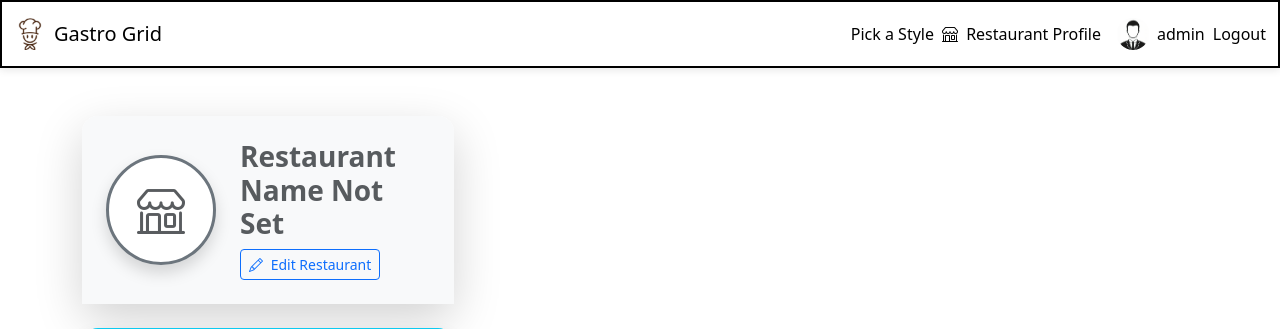
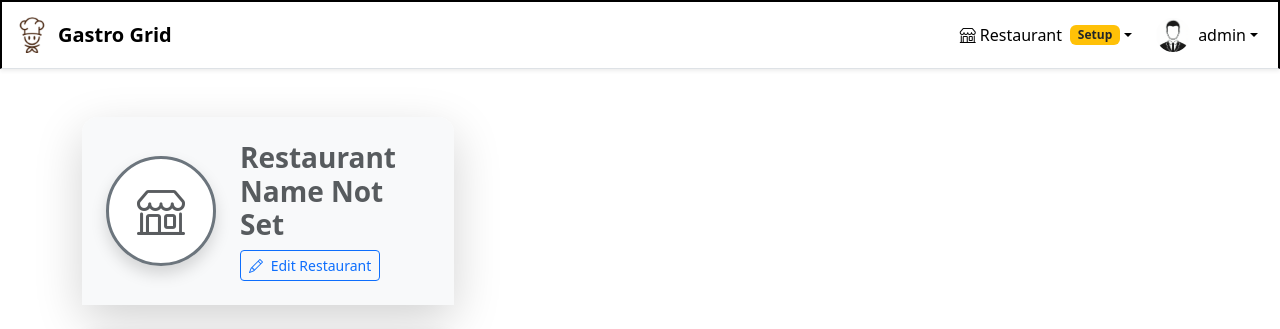
Before and after one commit to ZMegX/page_builder, a Django app: page /create/ in a window 1280 px wide. Shown: the top 329 px of the page. Run offline with Django 5.2, Linux system fonts and the light colour scheme; a user stored in the database is signed in; data comes from the database, SQL or seed files in the repository.

Commit message:
django notificatiions message added

```diff
--- a/users/templates/base.html
+++ b/users/templates/base.html
@@ -10,83 +10,162 @@
     <link rel="icon" type="image/x-icon" href="{% static 'favicon.ico' %}">
 </head>
 <body>
-    <nav class="navbar navbar-expand-lg navbar-light bg-light mb-4">
+    <nav class="navbar navbar-expand-lg navbar-light bg-white border-bottom shadow-sm mb-4">
       <div class="container-fluid">
-        <!-- Brand / Logo -->
-        <a class="navbar-brand d-flex align-items-center" href="{% url 'home' %}">
-          <img src="{% static 'favicon.ico' %}" alt="Logo" style="height: 32px;" class="d-inline-block align-text-top me-2">
-          Gastro Grid
+        <!-- Logo -->
+        <a class="navbar-brand d-flex align-items-center fw-semibold" href="{% url 'home' %}">
+          <img src="{% static 'favicon.ico' %}" alt="Logo" class="me-2" style="height:36px; width:auto;">
+          <span>Gastro Grid</span>
+          {% if user.is_authenticated and user.profile.restaurant_details %}
+            <span class="badge bg-success ms-2 d-none d-md-inline">Owner</span>
+          {% endif %}
         </a>
-        <!-- Hamburger for mobile -->
-        <button class="navbar-toggler" type="button" data-bs-toggle="collapse" data-bs-target="#navbarContent"
-            aria-controls="navbarContent" aria-expanded="false" aria-label="Toggle navigation">
+        <!-- Toggler -->
+        <button class="navbar-toggler" type="button" data-bs-toggle="collapse" data-bs-target="#mainNav"
+                aria-controls="mainNav" aria-expanded="false" aria-label="Toggle navigation">
           <span class="navbar-toggler-icon"></span>
         </button>
-        <!-- Navbar links -->
-        <div class="collapse navbar-collapse" id="navbarContent">
-          <ul class="navbar-nav ms-auto align-items-center">
+        <!-- Main Nav -->
+        <div class="collapse navbar-collapse" id="mainNav">
+          <ul class="navbar-nav ms-auto align-items-lg-center">
             {% if user.is_authenticated %}
-            <li class="nav-item ms-2">
-              <a href="{% url 'page_builder_app_create_page:builder_home' %}" class="nav-link btn btn-link p-0 border-0 bg-transparent">
-                Pick a Style
+              {% with has_restaurant=user.profile.restaurant_details %}
+                <!-- Restaurant (Profile / Site / Style) -->
+                <li class="nav-item dropdown">
+                  <a class="nav-link dropdown-toggle d-flex align-items-center {% if request.resolver_match.url_name in 'restaurant_profile builder_home' %}active{% endif %}"
+                    href="#" id="restaurantDropdown" role="button" data-bs-toggle="dropdown" aria-expanded="false">
+                    <i class="bi bi-shop me-1"></i>
+                    Restaurant
+                    {% if not has_restaurant %}
+                      <span class="badge bg-warning text-dark ms-2">Setup</span>
+                    {% endif %}
+                  </a>
+                  <ul class="dropdown-menu dropdown-menu-end" aria-labelledby="restaurantDropdown">
+                    <li>
+                      <a class="dropdown-item {% if request.resolver_match.url_name == 'restaurant_profile' %}active{% endif %}"
+                        href="{% url 'restaurant_profile' %}">
+                        <i class="bi bi-pencil-square me-2"></i>Profile & Details
                       </a>
                     </li>
-            <li class="nav-item">
-              <a class="nav-link" href="{% url 'restaurant_profile' %}">
-                <i class="bi bi-shop me-1"></i> Restaurant Profile
+                    <li>
+                      <a class="dropdown-item {% if request.resolver_match.url_name == 'page_builder_app_create_page:builder_home' %}active{% endif %}"
+                        href="{% url 'page_builder_app_create_page:builder_home' %}">
+                        <i class="bi bi-palette2 me-2"></i>Appearance / Style
                       </a>
                     </li>
-            {% if request.user.is_authenticated and request.user.profile.restaurant_details %}
-              <li class="nav-item">
-                  <a class="nav-link" href="{% url 'menus:menu_list' %}">Menu Studio</a>
+                    {% if has_restaurant %}
+                      <li><hr class="dropdown-divider"></li>
+                      <li>
+                        <a class="dropdown-item" href="{% url 'restaurant_site:menu' slug=user.username %}" target="_blank" rel="noopener">
+                          <i class="bi bi-globe2 me-2"></i>Public Site Preview
+                        </a>
                       </li>
-              <li class="nav-item">
-                <a class="nav-link" href="{% url 'menus:my_menu' %}">My Menu</a>
+                    {% endif %}
+                  </ul>
                 </li>
-              <li class="nav-item">
-                <a class="nav-link" href="{% url 'restaurant_site:menu' slug=request.user.username %}">Menu Items</a>
+                {% if has_restaurant %}
+                  <!-- Menus -->
+                  <li class="nav-item dropdown">
+                    <a class="nav-link dropdown-toggle d-flex align-items-center
+                      {% if request.resolver_match.url_name in 'menu_list my_menu menu_item_create' %}active{% endif %}"
+                      href="#" id="menuDropdown" role="button" data-bs-toggle="dropdown" aria-expanded="false">
+                      <i class="bi bi-card-checklist me-1"></i>Menus
+                    </a>
+                    <ul class="dropdown-menu dropdown-menu-end" aria-labelledby="menuDropdown">
+                      <li>
+                        <a class="dropdown-item {% if request.resolver_match.url_name == 'menu_list' %}active{% endif %}"
+                          href="{% url 'menus:menu_list' %}">
+                          <i class="bi bi-kanban me-2"></i>Menu Studio (Structure)
+                        </a>
                       </li>
                       <li>
-                <a class="nav-link" href="{% url 'restaurant_site:menu' slug=request.user.username %}">View Public Menu</a>
+                        <a class="dropdown-item {% if request.resolver_match.url_name == 'my_menu' %}active{% endif %}"
+                          href="{% url 'menus:my_menu' %}">
+                          <i class="bi bi-collection me-2"></i>Items & Sections
+                        </a>
+                      </li>
+                      <li>
+                        <a class="dropdown-item" href="{% url 'restaurant_site:menu' slug=user.username %}" target="_blank" rel="noopener">
+                          <i class="bi bi-eye me-2"></i>Public Menu Preview
+                        </a>
+                      </li>
+                      <li><hr class="dropdown-divider"></li>
+                      <li>
+                        <a class="dropdown-item {% if request.resolver_match.url_name == 'menu_item_create' %}active{% endif %}"
+                          href="{% url 'menus:menu_create' %}">
+                          <i class="bi bi-plus-circle me-2"></i>Add New Item
+                        </a>
+                      </li>
+                    </ul>
                   </li>
                 {% endif %}
-            <!-- Profile link -->
-            <li class="nav-item">
-              <a href="{% url 'profile' %}" class="nav-link d-flex align-items-center">
-                {% if user.profile.image %}
-                  <img src="{{ user.profile.image.url }}" alt="Profile" class="rounded-circle" style="width:32px; height:32px; object-fit:cover;">
-                {% else %}
-                  <img src="{% static 'default_profile_pic.png' %}" alt="Profile" class="rounded-circle" style="width:32px; height:32px; object-fit:cover;">
-                {% endif %}
-                <span class="ms-2">{{ user.username }}</span>
+                <!-- Quick Action (Add Item) -->
+                {% if has_restaurant %}
+                  <li class="nav-item ms-lg-2 my-2 my-lg-0">
+                    <a href="{% url 'menus:menu_create' %}" class="btn btn-sm btn-primary d-flex align-items-center">
+                      <i class="bi bi-plus-lg me-1"></i><span>Add Item</span>
                     </a>
                   </li>
-            <!-- Logout button -->
-            <li class="nav-item">
-              <form method="post" action="{% url 'logout' %}" class="d-inline">
+                {% endif %}
+                <!-- Account -->
+                <li class="nav-item dropdown ms-lg-2">
+                  <a class="nav-link dropdown-toggle d-flex align-items-center" href="#" id="accountDropdown"
+                    role="button" data-bs-toggle="dropdown" aria-expanded="false">
+                    <span class="position-relative">
+                      {% if user.profile.image %}
+                        <img src="{{ user.profile.image.url }}" class="rounded-circle"
+                            style="width:34px; height:34px; object-fit:cover;" alt="Profile">
+                      {% else %}
+                        <img src="{% static 'default_profile_pic.png' %}" class="rounded-circle"
+                            style="width:34px; height:34px; object-fit:cover;" alt="Profile">
+                      {% endif %}
+                    </span>
+                    <span class="ms-2 d-none d-sm-inline">{{ user.username }}</span>
+                  </a>
+                  <ul class="dropdown-menu dropdown-menu-end" aria-labelledby="accountDropdown">
+                    <li>
+                      <a class="dropdown-item {% if request.resolver_match.url_name == 'profile' %}active{% endif %}"
+                        href="{% url 'profile' %}">
+                        <i class="bi bi-person-circle me-2"></i>Account Settings
+                      </a>
+                    </li>
+                    <li>
+                      <form method="post" action="{% url 'logout' %}">
                         {% csrf_token %}
-                <button type="submit" class="nav-link btn btn-link p-0 border-0 bg-transparent">
-                  Logout
+                        <button type="submit" class="dropdown-item text-danger">
+                          <i class="bi bi-box-arrow-right me-2"></i>Logout
                         </button>
                       </form>
                     </li>
+                  </ul>
+                </li>
+              {% endwith %}
             {% else %}
+              <!-- Guest -->
               <li class="nav-item">
                 <a href="{% url 'login' %}" class="nav-link">Login</a>
               </li>
-            <li class="nav-item">
-              <a href="{% url 'register' %}" class="nav-link">Register</a>
+              <li class="nav-item ms-lg-2">
+                <a href="{% url 'register' %}" class="btn btn-outline-primary">Register</a>
               </li>
             {% endif %}
           </ul>
         </div>
       </div>
     </nav>
+    <!-- Display Django messages -->
+    {% if messages %}
+      {% for message in messages %}
+        <div class="alert alert-{{ message.tags }} alert-dismissible fade show" role="alert">
+          {{ message }}
+          <button type="button" class="btn-close" data-bs-dismiss="alert"></button>
+        </div>
+      {% endfor %}
+    {% endif %}
     <main class="container py-4">
         {% block content %}{% endblock %}
     </main>
     <script src="https://cdn.jsdelivr.net/npm/bootstrap@5.3.3/dist/js/bootstrap.bundle.min.js"></script>
     {% block extra_js %}{% endblock %}
-
   </body>
 </html>
```
Lines whose indentation alone changed are shown as unchanged.
